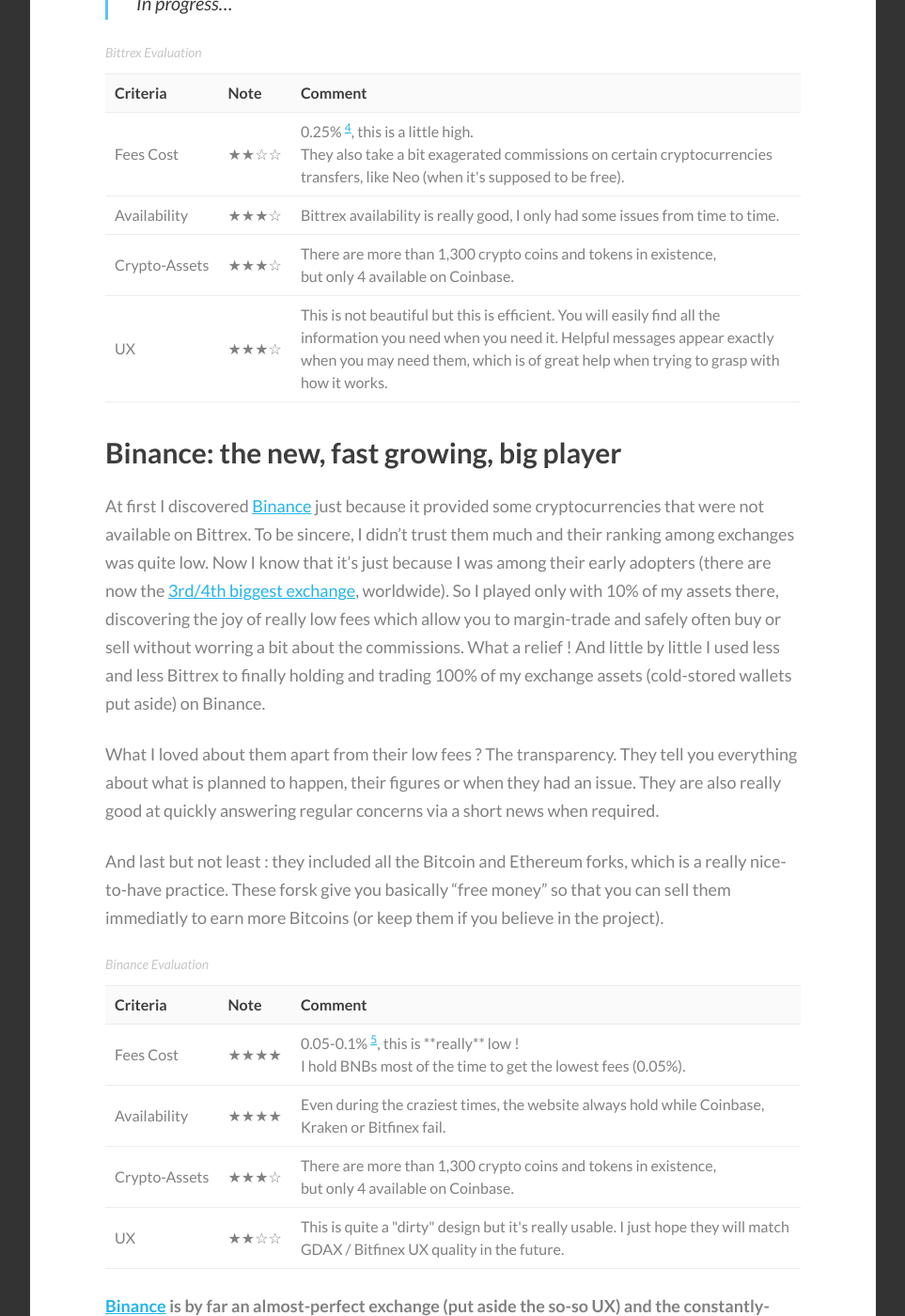
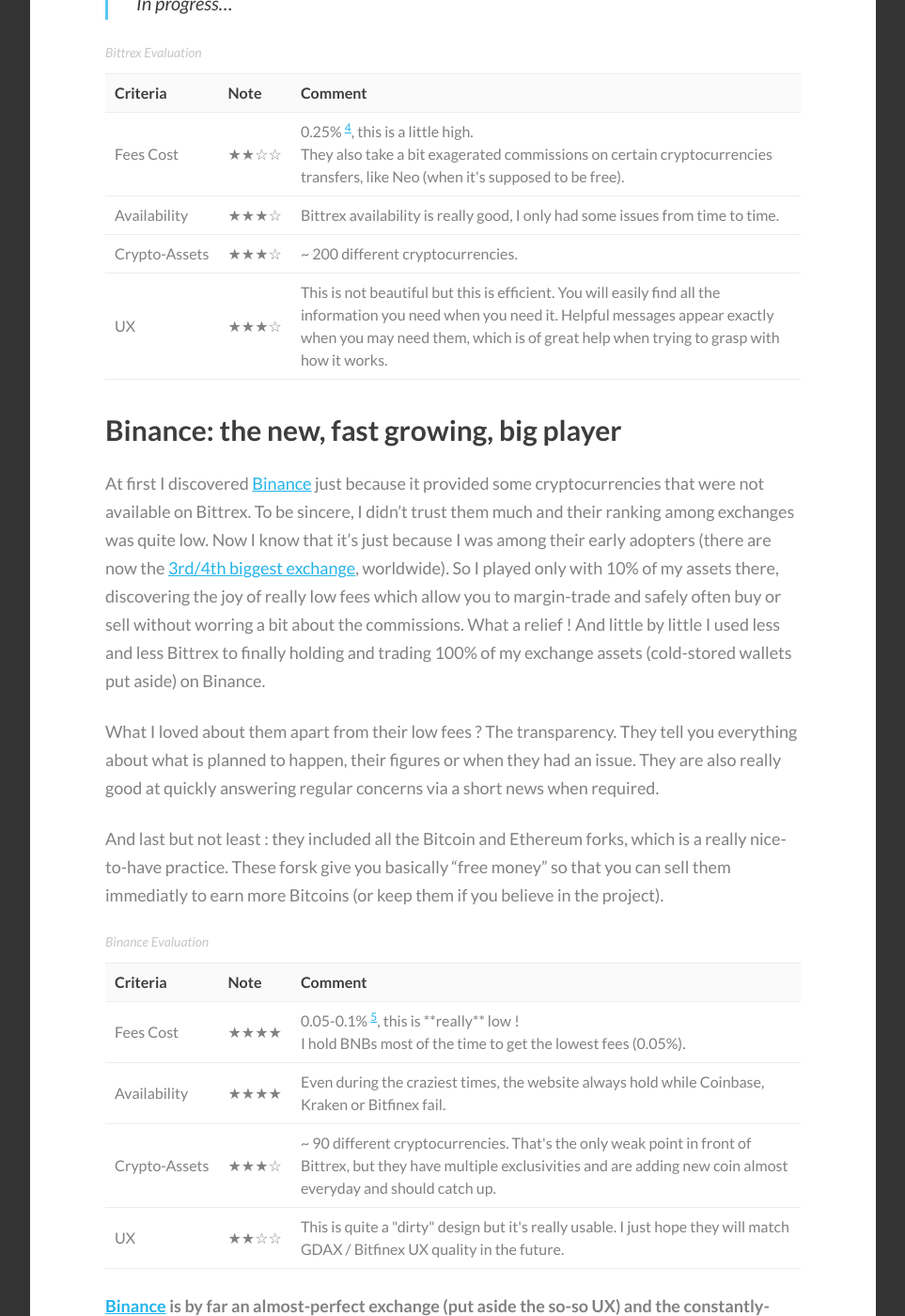
Before and after one commit to ivangabriele/blog, a Jekyll site: the page built from _posts/2017-12-21-the-best-exchanges-to-buy-and-sell-your-cryptocurrencies.md, in a window 1280 px wide and 1400 px high, scrolled down 3463 px. Shown: the whole window at 94% size, without its empty margins (8-971 px from the left). Built offline with Jekyll 4.4.1, drawn with Linux system fonts in a browser that asks for light colours; some web fonts are replaced; comment, search, counter and statistics services are not loaded; some of the changed text lies outside the part shown.

Commit message:
posts: update

```diff
--- a/_posts/2017-12-21-the-best-exchanges-to-buy-and-sell-your-cryptocurrencies.md
+++ b/_posts/2017-12-21-the-best-exchanges-to-buy-and-sell-your-cryptocurrencies.md
@@ -54,8 +54,8 @@
       <td style="white-space: nowrap;">Crypto-Assets</td>
       <td style="text-align: center;">★☆☆☆</td>
       <td>
-        There are more than 1,300 crypto coins and tokens in existence,<br>
-        but only 4 available on Coinbase.
+        There are <a href="https://coinmarketcap.com/14">more than 1,300 different cryptocurrencies</a> in existence,<br>
+        but only 4 available on Coinbase...
       </td>
     </tr>
     <tr>
@@ -103,8 +103,8 @@
       <td style="white-space: nowrap;">Crypto-Assets</td>
       <td style="text-align: center;">★★☆☆</td>
       <td>
-        There are more than 1,300 crypto coins and tokens in existence,<br>
-        but only 4 available on Coinbase.
+        Only 17 different cryptocurrencies.<br>
+        That's better than Coinbase but still really low.
       </td>
     </tr>
     <tr>
@@ -151,10 +151,7 @@
     <tr>
       <td style="white-space: nowrap;">Crypto-Assets</td>
       <td style="text-align: center;">★★★☆</td>
-      <td>
-        There are more than 1,300 crypto coins and tokens in existence,<br>
-        but only 4 available on Coinbase.
-      </td>
+      <td>~ 200 different cryptocurrencies.</td>
     </tr>
     <tr>
       <td>UX</td>
@@ -199,8 +196,8 @@
       <td style="white-space: nowrap;">Crypto-Assets</td>
       <td style="text-align: center;">★★★☆</td>
       <td>
-        There are more than 1,300 crypto coins and tokens in existence,<br>
-        but only 4 available on Coinbase.
+        ~ 90 different cryptocurrencies. That's the only weak point in front of Bittrex,
+        but they have multiple exclusivities and are adding new coin almost everyday and should catch up.
       </td>
     </tr>
     <tr>
```
